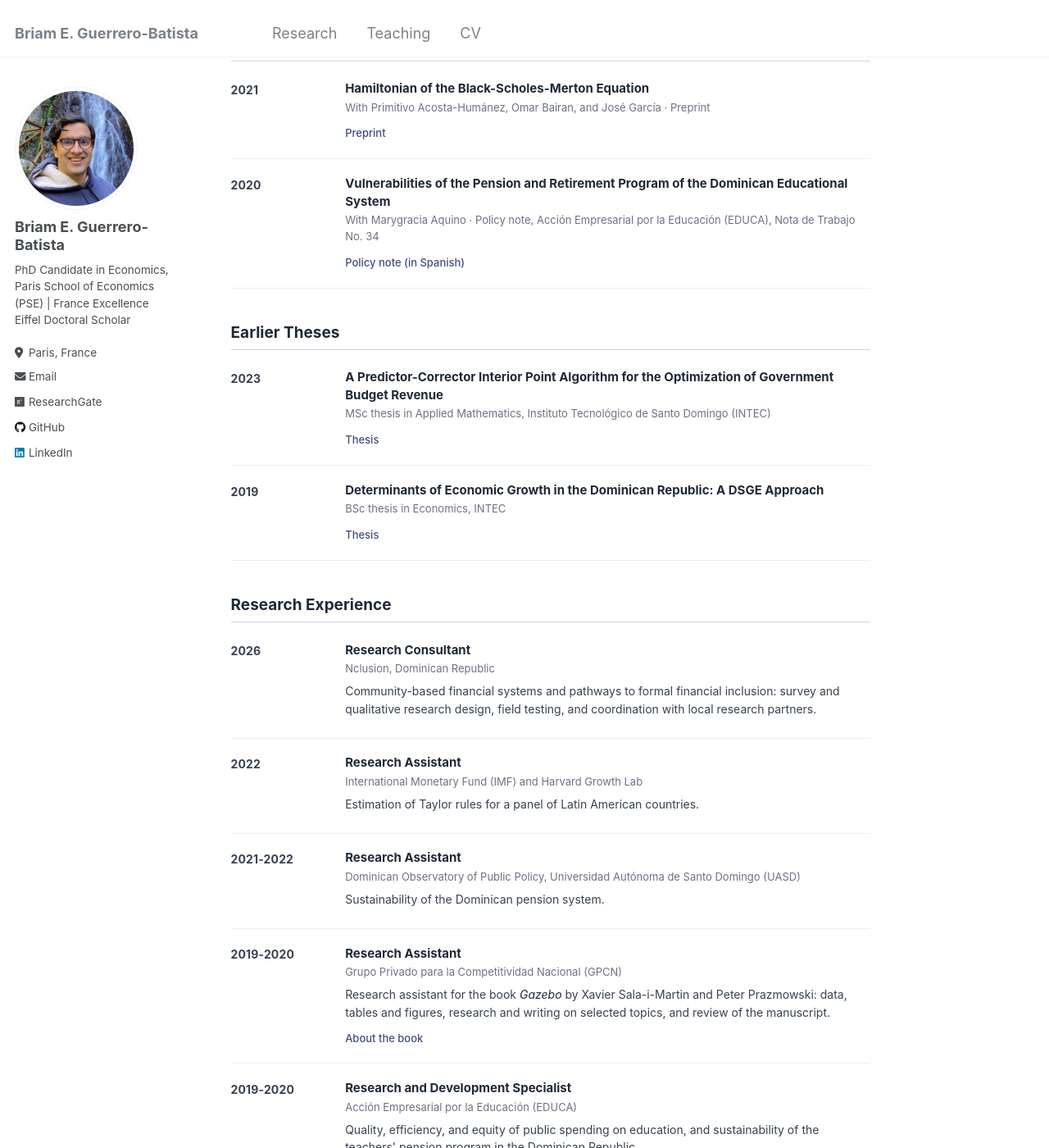
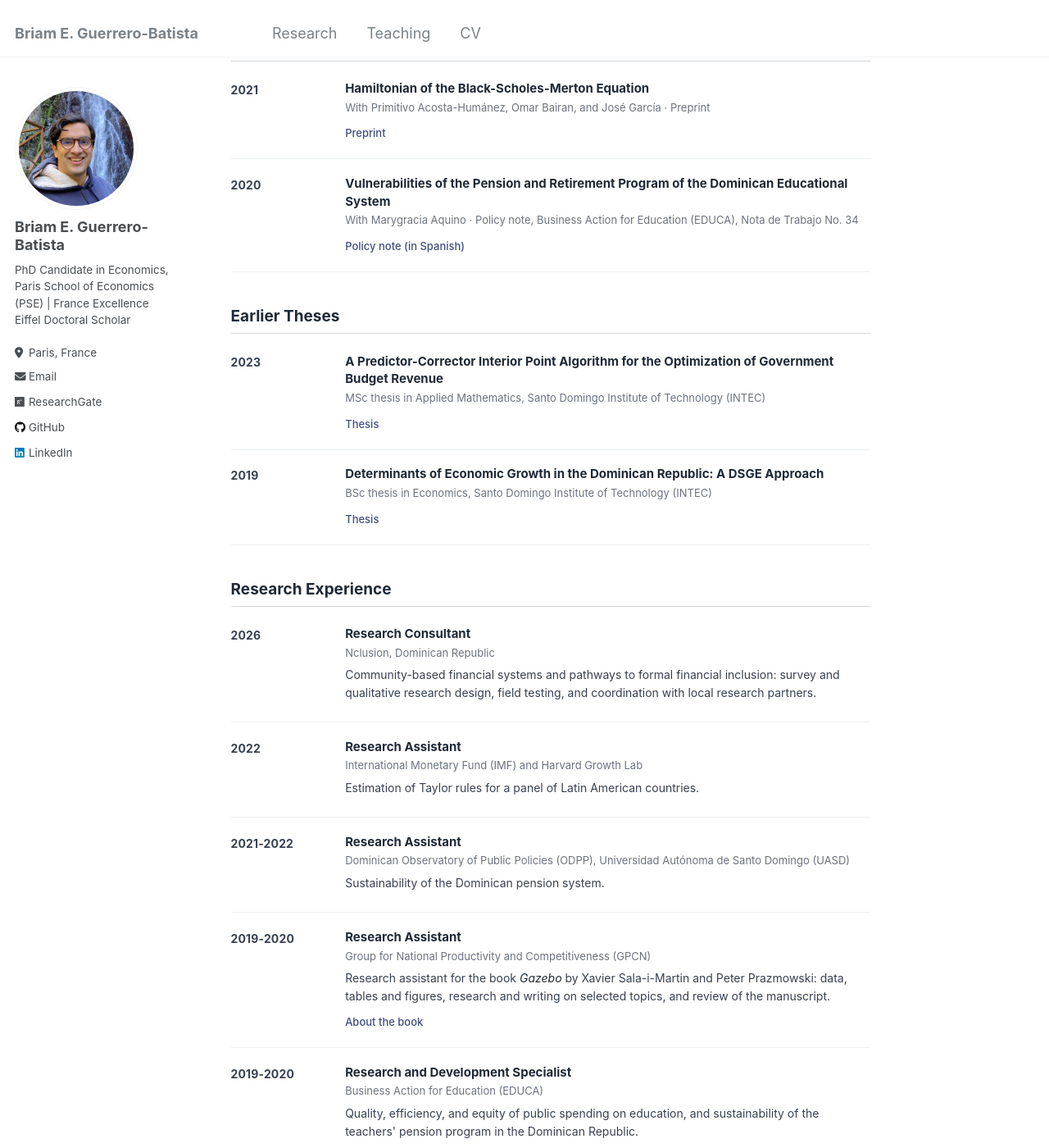
Before and after one commit to briamguerrerob/briamguerrerob.github.io, a Jekyll site: the page built from _pages/research.md, in a window 1280 px wide and 1400 px high, scrolled down 416 px. Shown: the whole window at 82% size. Built offline with Jekyll 4.4.1, drawn with Linux system fonts in a browser that asks for light colours.

Commit message:
Use full institution names with abbreviations on all pages

```diff
--- a/_pages/research.md
+++ b/_pages/research.md
@@ -37,7 +37,7 @@ author_profile: true
   <div class="entry-side">2020</div>
   <div>
     <p class="entry-title">Vulnerabilities of the Pension and Retirement Program of the Dominican Educational System</p>
-    <p class="entry-meta">With Marygracia Aquino · Policy note, Acción Empresarial por la Educación (EDUCA), Nota de Trabajo No. 34</p>
+    <p class="entry-meta">With Marygracia Aquino · Policy note, Business Action for Education (EDUCA), Nota de Trabajo No. 34</p>
     <a class="entry-link" href="https://educa.org.do/wp-content/uploads/2017/07/Nota-de-Trabajo-No.-34.pdf" target="_blank">Policy note (in Spanish)</a>
   </div>
 </div>
@@ -48,7 +48,7 @@ author_profile: true
   <div class="entry-side">2023</div>
   <div>
     <p class="entry-title">A Predictor-Corrector Interior Point Algorithm for the Optimization of Government Budget Revenue</p>
-    <p class="entry-meta">MSc thesis in Applied Mathematics, Instituto Tecnológico de Santo Domingo (INTEC)</p>
+    <p class="entry-meta">MSc thesis in Applied Mathematics, Santo Domingo Institute of Technology (INTEC)</p>
     <a class="entry-link" href="https://www.researchgate.net/publication/384359271_A_Predictor-Corrector_Interior_Point_Algorithm_for_the_Optimization_of_the_Government_Budget_Revenue" target="_blank">Thesis</a>
   </div>
 </div>
@@ -57,7 +57,7 @@ author_profile: true
   <div class="entry-side">2019</div>
   <div>
     <p class="entry-title">Determinants of Economic Growth in the Dominican Republic: A DSGE Approach</p>
-    <p class="entry-meta">BSc thesis in Economics, INTEC</p>
+    <p class="entry-meta">BSc thesis in Economics, Santo Domingo Institute of Technology (INTEC)</p>
     <a class="entry-link" href="https://www.researchgate.net/publication/384360359_Determinants_of_Economic_Growth_in_Developing_Countries_a_DSGE_approach" target="_blank">Thesis</a>
   </div>
 </div>
@@ -86,7 +86,7 @@ author_profile: true
   <div class="entry-side">2021-2022</div>
   <div>
     <p class="entry-title">Research Assistant</p>
-    <p class="entry-meta">Dominican Observatory of Public Policy, Universidad Autónoma de Santo Domingo (UASD)</p>
+    <p class="entry-meta">Dominican Observatory of Public Policies (ODPP), Universidad Autónoma de Santo Domingo (UASD)</p>
     <p class="entry-desc">Sustainability of the Dominican pension system.</p>
   </div>
 </div>
@@ -95,7 +95,7 @@ author_profile: true
   <div class="entry-side">2019-2020</div>
   <div>
     <p class="entry-title">Research Assistant</p>
-    <p class="entry-meta">Grupo Privado para la Competitividad Nacional (GPCN)</p>
+    <p class="entry-meta">Group for National Productivity and Competitiveness (GPCN)</p>
     <p class="entry-desc">Research assistant for the book <em>Gazebo</em> by Xavier Sala-i-Martin and Peter Prazmowski: data, tables and figures, research and writing on selected topics, and review of the manuscript.</p>
     <a class="entry-link" href="https://www.amazon.com/dp/B087X9NB7G" target="_blank">About the book</a>
   </div>
@@ -105,7 +105,7 @@ author_profile: true
   <div class="entry-side">2019-2020</div>
   <div>
     <p class="entry-title">Research and Development Specialist</p>
-    <p class="entry-meta">Acción Empresarial por la Educación (EDUCA)</p>
+    <p class="entry-meta">Business Action for Education (EDUCA)</p>
     <p class="entry-desc">Quality, efficiency, and equity of public spending on education, and sustainability of the teachers' pension program in the Dominican Republic.</p>
   </div>
 </div>
```
Also changed, not shown: _pages/about.md (+2 -2 lines), _pages/cv.md (+6 -6 lines), _pages/teaching.md (+3 -3 lines).
